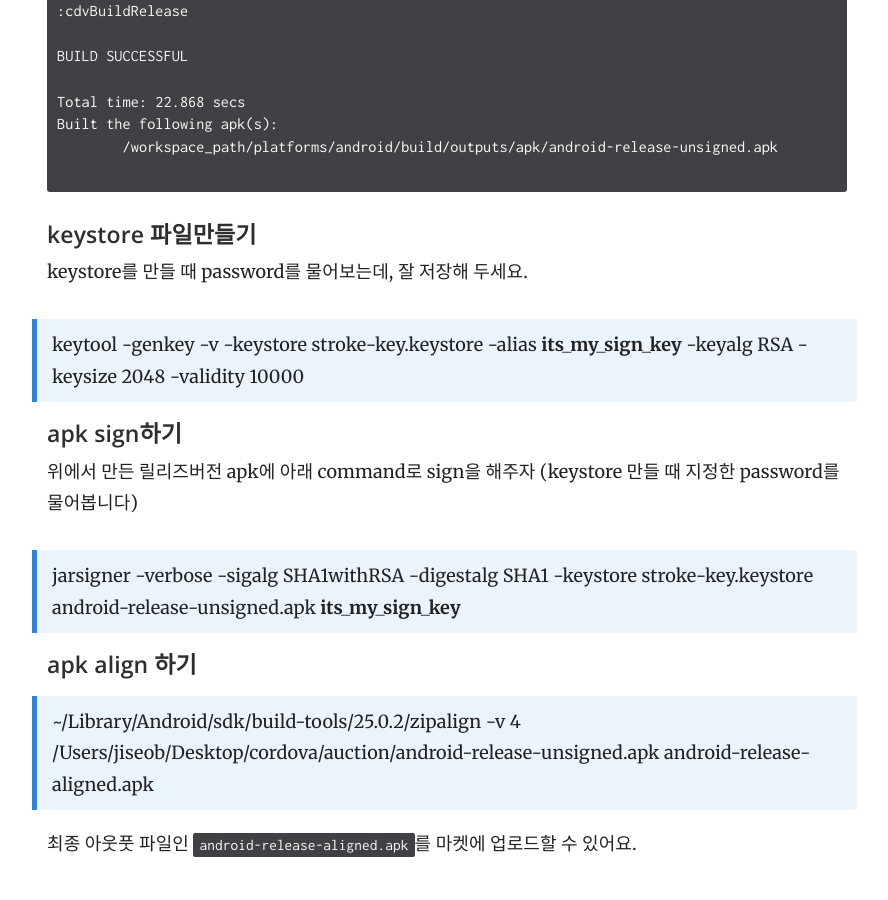
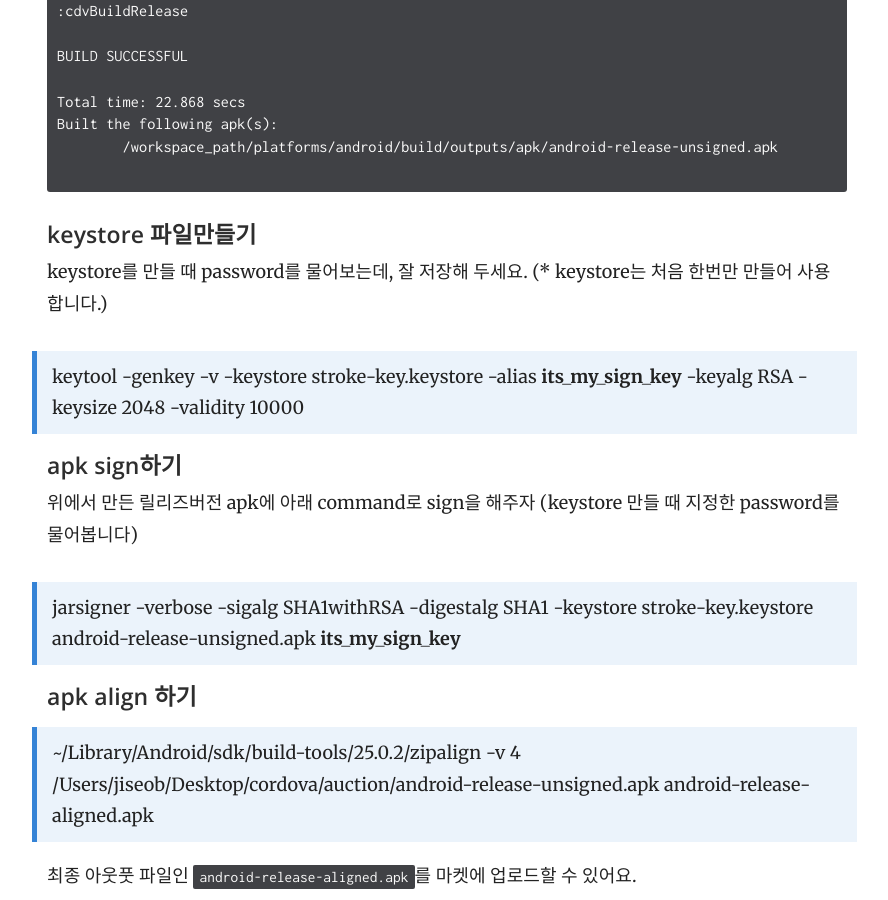
Before and after one commit to j2yes/j2yes.github.io, a Jekyll site: the page built from _docs/ionic-2/make-android-jar.md, in a window 1280 px wide and 900 px high, scrolled down 599 px. Shown: the whole window, without its empty margins (343-1231 px from the left). Built offline with Jekyll 4.4.1, drawn with Linux system fonts in a browser that asks for light colours; comment, search, counter and statistics services are not loaded.

Commit message:
Updated '_docs/ionic-2/make-android-jar.md' via CloudCannon

````diff
--- a/_docs/ionic-2/make-android-jar.md
+++ b/_docs/ionic-2/make-android-jar.md
@@ -31,7 +31,7 @@ Built the following apk(s):
 ```
 
 #### keystore 파일만들기
-keystore를 만들 때 password를 물어보는데, 잘 저장해 두세요.
+keystore를 만들 때 password를 물어보는데, 잘 저장해 두세요. (* keystore는 처음 한번만 만들어 사용합니다.)
 > keytool -genkey -v -keystore stroke-key.keystore -alias **its_my_sign_key** -keyalg RSA -keysize 2048 -validity 10000
 
 #### apk sign하기
````
